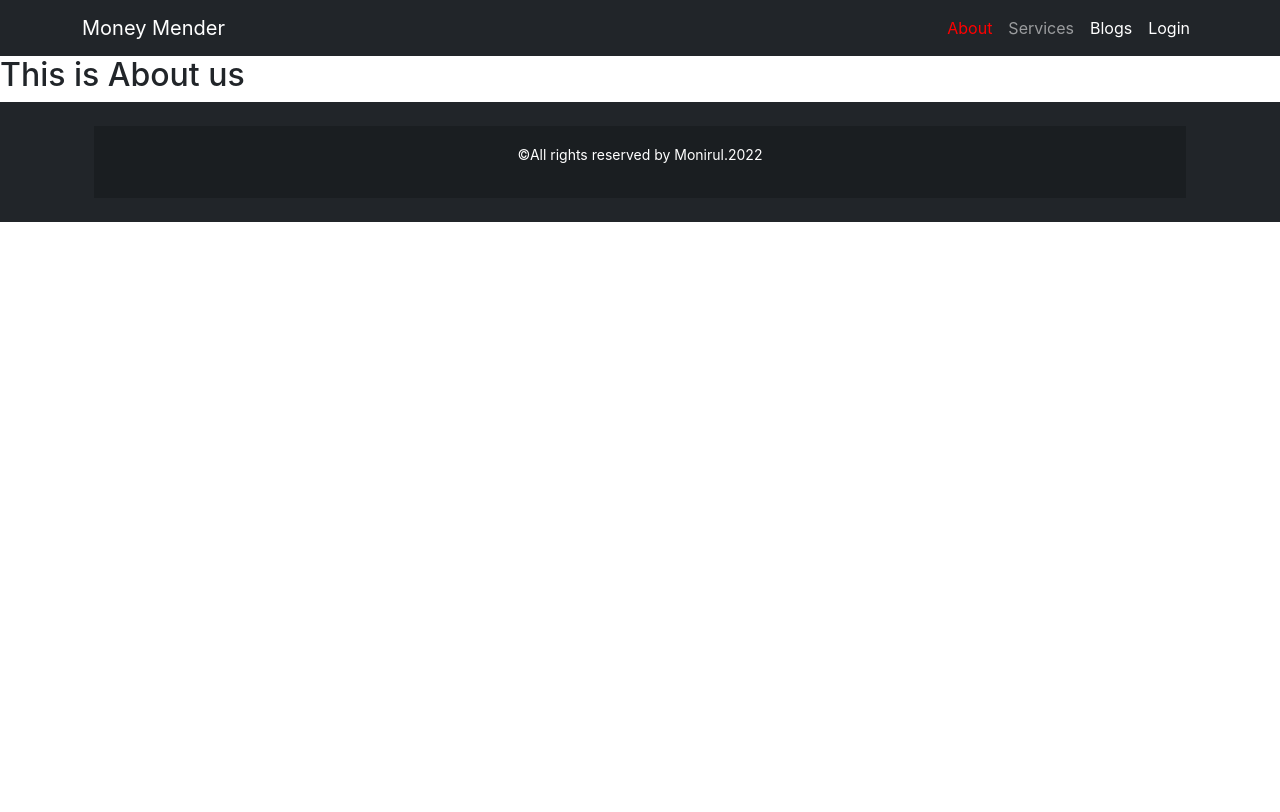
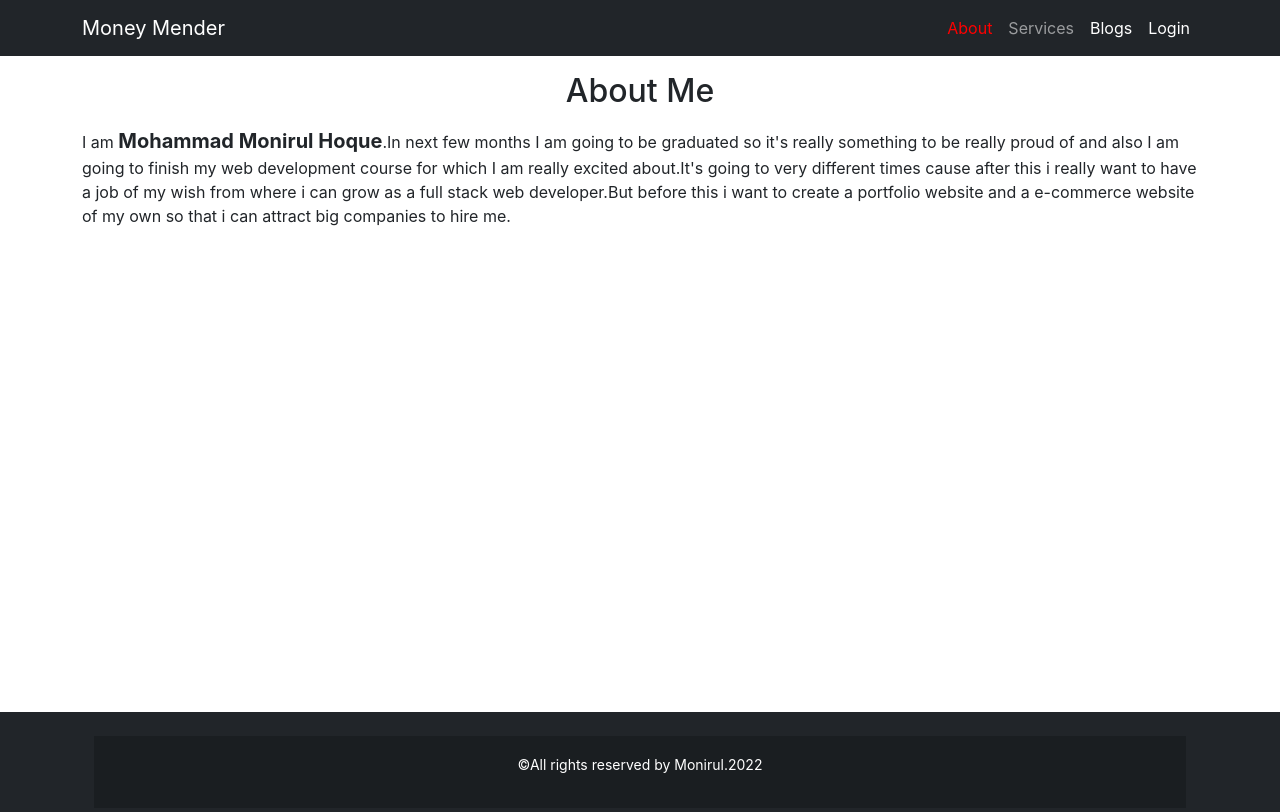
Before and after one commit to Monirul-98/money-mender, a React (Create React App) app: page /about in a window 1280 px wide. Shown: the top 812 px of the page. Built offline with nearby package versions, Linux system fonts and the light colour scheme; no server answers.

Commit message:
Verify Email and Reset password authentication added

```diff
--- a/src/Pages/About/About.js
+++ b/src/Pages/About/About.js
@@ -2,8 +2,18 @@ import React from "react";
 
 const About = () => {
   return (
-    <div>
-      <h2>This is About us</h2>
+    <div className="section container">
+      <h2 className="text-center my-3">About Me</h2>
+      <p>
+        I am <span className="fw-bold fs-5">Mohammad Monirul Hoque</span>.In
+        next few months I am going to be graduated so it's really something to
+        be really proud of and also I am going to finish my web development
+        course for which I am really excited about.It's going to very different
+        times cause after this i really want to have a job of my wish from where
+        i can grow as a full stack web developer.But before this i want to
+        create a portfolio website and a e-commerce website of my own so that i
+        can attract big companies to hire me.
+      </p>
     </div>
   );
 };
--- /dev/null
+++ b/src/Pages/Booking/Booking.css
@@ -0,0 +1,3 @@
+.section {
+  height: 80vh;
+}
--- a/src/Pages/Booking/Booking.js
+++ b/src/Pages/Booking/Booking.js
@@ -1,8 +1,9 @@
 import React from "react";
+import "./Booking.css";
 
 const Booking = () => {
   return (
-    <div>
+    <div className="section">
       <h2>Booking</h2>
     </div>
   );
--- a/src/Pages/Login/Login/Login.js
+++ b/src/Pages/Login/Login/Login.js
@@ -1,6 +1,9 @@
 import React, { useRef } from "react";
 import { Button, Form } from "react-bootstrap";
-import { useSignInWithEmailAndPassword } from "react-firebase-hooks/auth";
+import {
+  useSendPasswordResetEmail,
+  useSignInWithEmailAndPassword,
+} from "react-firebase-hooks/auth";
 import { Link, useLocation, useNavigate } from "react-router-dom";
 import auth from "../../../firebase.init";
 import SocialLogIn from "../SocialLogin/SocialLogIn";
@@ -15,6 +18,7 @@ const Login = () => {
 
   const [signInWithEmailAndPassword, user, loading, error] =
     useSignInWithEmailAndPassword(auth);
+  const [sendPasswordResetEmail] = useSendPasswordResetEmail(auth);
 
   if (user) {
     navigate(from, { replace: true });
@@ -25,6 +29,15 @@ const Login = () => {
     const email = emailRef.current.value;
     const password = passwordRef.current.value;
     signInWithEmailAndPassword(email, password);
+  };
+  const handleResetPassword = async () => {
+    const email = emailRef.current.value;
+    if (email) {
+      await sendPasswordResetEmail(email);
+      alert("Sent email");
+    } else {
+      alert("Please enter you email!");
+    }
   };
   return (
     <div className="my-5 w-50 mx-auto">
@@ -58,6 +71,16 @@ const Login = () => {
             Register here.
           </Link>
         </p>
+        <p className="mt-4">
+          Forget Password?{" "}
+          <Link
+            className="text-danger text-decoration-none"
+            to="/login"
+            onClick={handleResetPassword}
+          >
+            Reset Password
+          </Link>
+        </p>
       </Form>
       <SocialLogIn></SocialLogIn>
     </div>
--- a/src/Pages/Login/Registration/Registration.js
+++ b/src/Pages/Login/Registration/Registration.js
@@ -3,10 +3,11 @@ import { Form, Button } from "react-bootstrap";
 import { useCreateUserWithEmailAndPassword } from "react-firebase-hooks/auth";
 import { Link } from "react-router-dom";
 import auth from "../../../firebase.init";
+import SocialLogIn from "../SocialLogin/SocialLogIn";
 
 const Registration = () => {
-  const [createUserWithEmailAndPassword, user, loading, error] =
-    useCreateUserWithEmailAndPassword(auth);
+  const [createUserWithEmailAndPassword, user, error] =
+    useCreateUserWithEmailAndPassword(auth, { sendEmailVerification: true });
   const emailRef = useRef("");
   const passwordRef = useRef("");
 
@@ -18,7 +19,7 @@ const Registration = () => {
     createUserWithEmailAndPassword(email, password);
   };
   return (
-    <div className="my-5">
+    <div className="my-5 w-50 mx-auto">
       {user ? (
         <div className="text-center fs-2 text-info">
           Registration Successful!
@@ -27,7 +28,7 @@ const Registration = () => {
         <p className="text-center fs-2 text-danger">{error}</p>
       )}
       <h2 className="text-center">Please Register!</h2>
-      <Form className="w-50 mx-auto" onSubmit={handleRegister}>
+      <Form onSubmit={handleRegister}>
         <Form.Group className="mb-3" controlId="formBasicName">
           <Form.Label>Your name</Form.Label>
           <Form.Control type="text" placeholder="Username" />
@@ -60,6 +61,7 @@ const Registration = () => {
           </Link>
         </p>
       </Form>
+      <SocialLogIn></SocialLogIn>
     </div>
   );
 };
--- a/src/Pages/Login/SocialLogin/SocialLogIn.js
+++ b/src/Pages/Login/SocialLogin/SocialLogIn.js
@@ -20,7 +20,7 @@ const SocialLogIn = () => {
         <p className="mt-3 p-3">or</p>
         <div style={{ height: "1px" }} className="w-50 bg-dark "></div>
       </div>
-      <p className="text-danger fs-4">Error: {error ? error.message : " "}</p>
+      {error ? <p className="text-danger fs-4">Error: {error.message}</p> : " "}
       <div>
         <button
           className="btn btn-dark w-50 mx-auto d-block my-3"
--- a/src/Pages/RequireAuth/RequireAuth.js
+++ b/src/Pages/RequireAuth/RequireAuth.js
@@ -1,11 +1,15 @@
 import React from "react";
+import { Spinner } from "react-bootstrap";
 import { useAuthState } from "react-firebase-hooks/auth";
 import { Navigate, useLocation } from "react-router-dom";
 import auth from "../../firebase.init";
 
 const RequireAuth = ({ children }) => {
-  const [user] = useAuthState(auth);
+  const [user, loading] = useAuthState(auth);
   const location = useLocation();
+  if (loading) {
+    return <Spinner animation="grow" />;
+  }
   if (!user) {
     return <Navigate to="/login" state={{ from: location }} replace />;
   }
```
